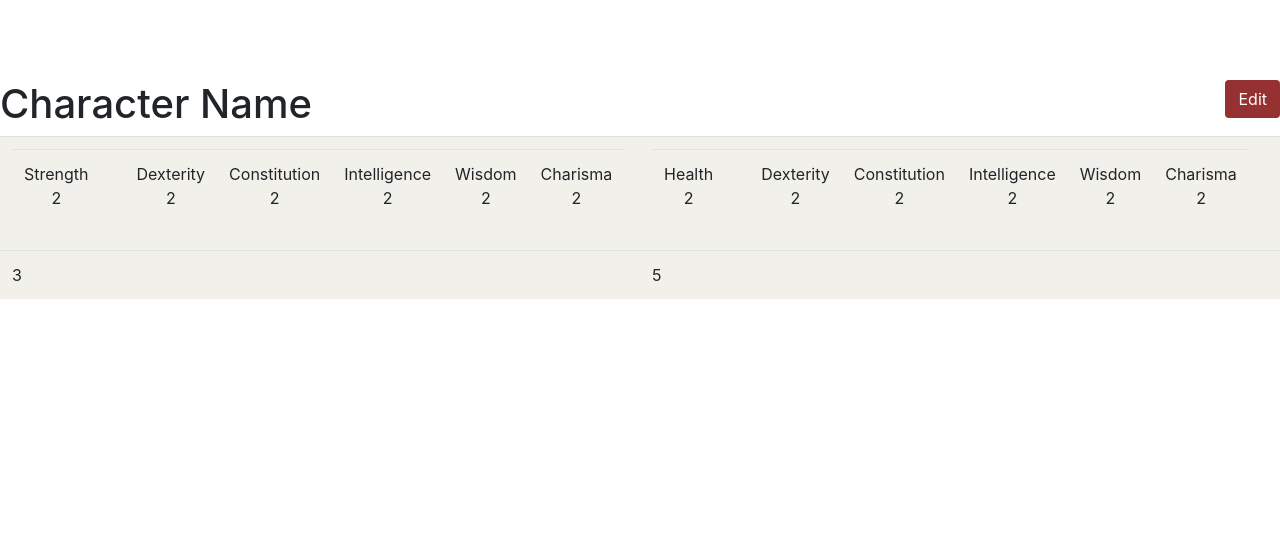
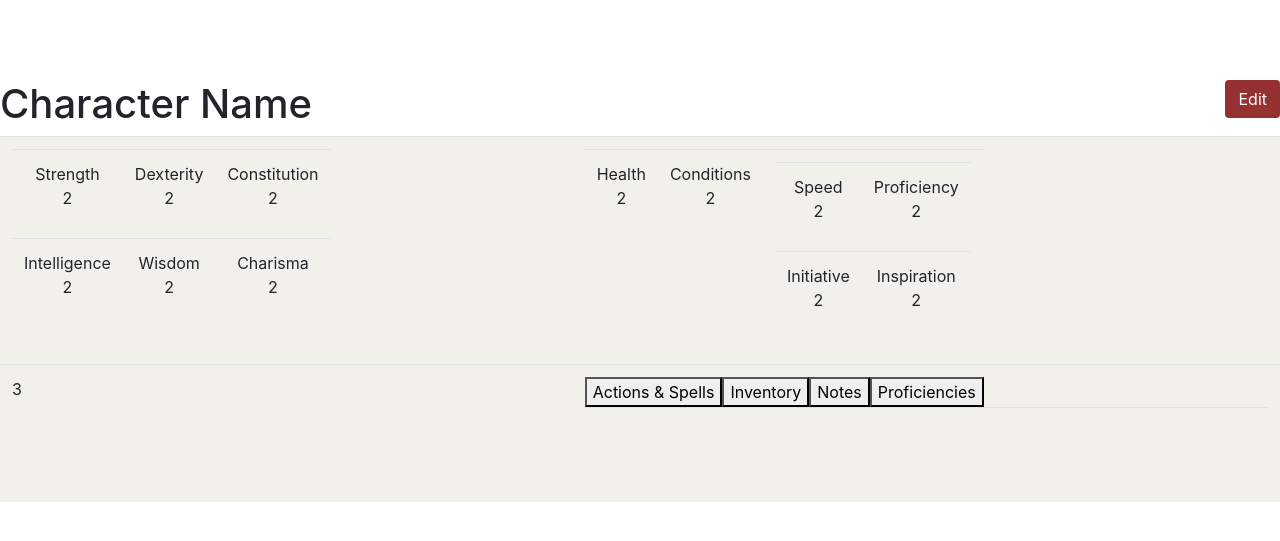
Before and after one commit to meganmcadams/Project-Rehash, a Flask app: page /character_sheet/ in a window 1280 px wide. Shown: the part 66-607 px from the top of the page. Run offline with Flask 2, Linux system fonts and the light colour scheme.

Commit message:
table changes

```diff
--- a/templates/character_sheet.html
+++ b/templates/character_sheet.html
@@ -1,6 +1,6 @@
 {% extends "layout.html" %}
 {% block content %}
-    <div class="charSheet-base">
+    <div class="charSheet-base table-responsive">
 
         <h1>Character Name <button class="btn" style="float: right">Edit</button> </h1>
 
@@ -9,12 +9,14 @@
             <tbody>
 
                 <tr>
-                    <td class="charSheet-cell">
+                    <td>
                         <table>
                             <tr>
-                                <td> <p class="text-center"> Strength <br> 2</p> <td>
+                                <td> <p class="text-center"> Strength <br> 2</p> </td>
                                 <td> <p class="text-center"> Dexterity <br> 2</p> </td>
                                 <td> <p class="text-center"> Constitution <br> 2</p> </td>
+                            </tr>
+                            <tr>
                                 <td> <p class="text-center"> Intelligence <br> 2</p> </td>
                                 <td> <p class="text-center"> Wisdom <br> 2</p> </td>
                                 <td> <p class="text-center"> Charisma <br> 2</p> </td>
@@ -26,12 +28,22 @@
 
                         <table>
                             <tr>
-                                <td> <p class="text-center"> Health <br> 2</p> <td>
-                                <td> <p class="text-center"> Dexterity <br> 2</p> </td>
-                                <td> <p class="text-center"> Constitution <br> 2</p> </td>
-                                <td> <p class="text-center"> Intelligence <br> 2</p> </td>
-                                <td> <p class="text-center"> Wisdom <br> 2</p> </td>
-                                <td> <p class="text-center"> Charisma <br> 2</p> </td>
+                                <td> <p class="text-center"> Health <br> 2</p> </td>
+                                <td> <p class="text-center"> Conditions <br> 2</p> </td>
+                                <td>
+                                    <table>
+                                        <tr>
+                                            <td> <p class="text-center"> Speed <br> 2</p> </td>
+                                            <td> <p class="text-center"> Proficiency <br> 2</p> </td>
+                                        </tr>
+                                        <tr>
+                                            <td> <p class="text-center"> Initiative <br> 2</p> </td>
+                                            <td> <p class="text-center"> Inspiration <br> 2</p> </td>
+                                        </tr>
+                                    </table>
+                                </td>
+
+
                             </tr>
                         </table>
 
@@ -41,7 +53,35 @@
 
                 <tr>
                     <td class="charSheet-cell">3</td>
-                    <td>5</td>
+                    <td> <!-- Tabs -->
+
+                        <ul id="secondary-to-primary-container" class="nav nav-tabs">
+                            <li class=""><button class="secondary-to-primary-btn-id secondary-to-primary-btn secondary-to-primary-btn-active" data-toggle="tab" href="#home">Actions & Spells</button></li>
+                            <li><button class="secondary-to-primary-btn-id secondary-to-primary-btn" data-toggle="tab" href="#menu1">Inventory</button></li>
+                            <li><button class="secondary-to-primary-btn-id secondary-to-primary-btn" data-toggle="tab" href="#menu2">Notes</button></li>
+                            <li><button class="secondary-to-primary-btn-id secondary-to-primary-btn" data-toggle="tab" href="#menu3">Proficiencies</button></li>
+                        </ul>
+
+                        <div class="tab-content">
+                            <div id="home" class="tab-pane fade in active">
+                                <h3>Actions & Spells</h3>
+                                <p>Some content.</p>
+                            </div>
+                            <div id="menu1" class="tab-pane fade">
+                                <h3>Inventory</h3>
+                                <p>Some content in menu 1.</p>
+                            </div>
+                            <div id="menu2" class="tab-pane fade">
+                                <h3>Notes</h3>
+                                <p>Some content in menu 2.</p>
+                            </div>
+                            <div id="menu3" class="tab-pane fade">
+                                <h3>Proficiencies</h3>
+                                <p>Some content in menu 2.</p>
+                            </div>
+                        </div>
+
+                    </td>
                 </tr>
 
             </tbody>
```
